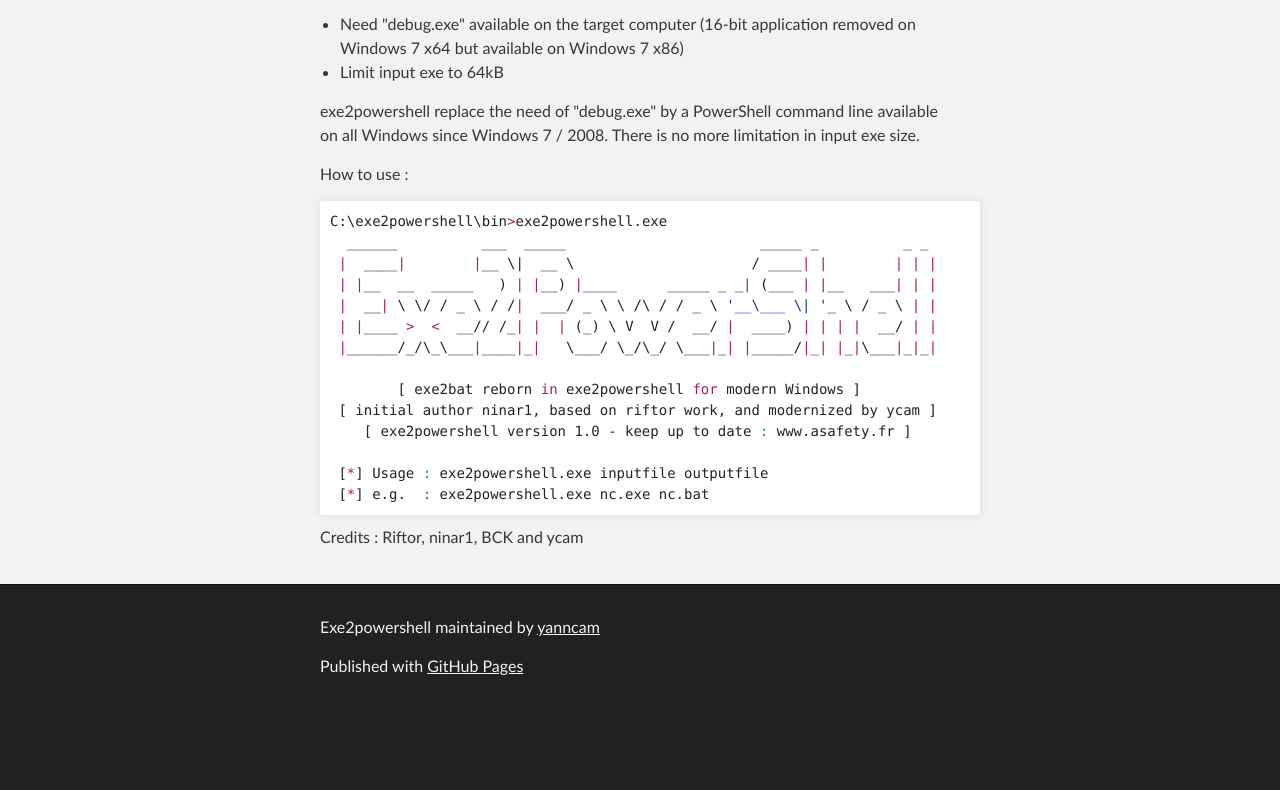
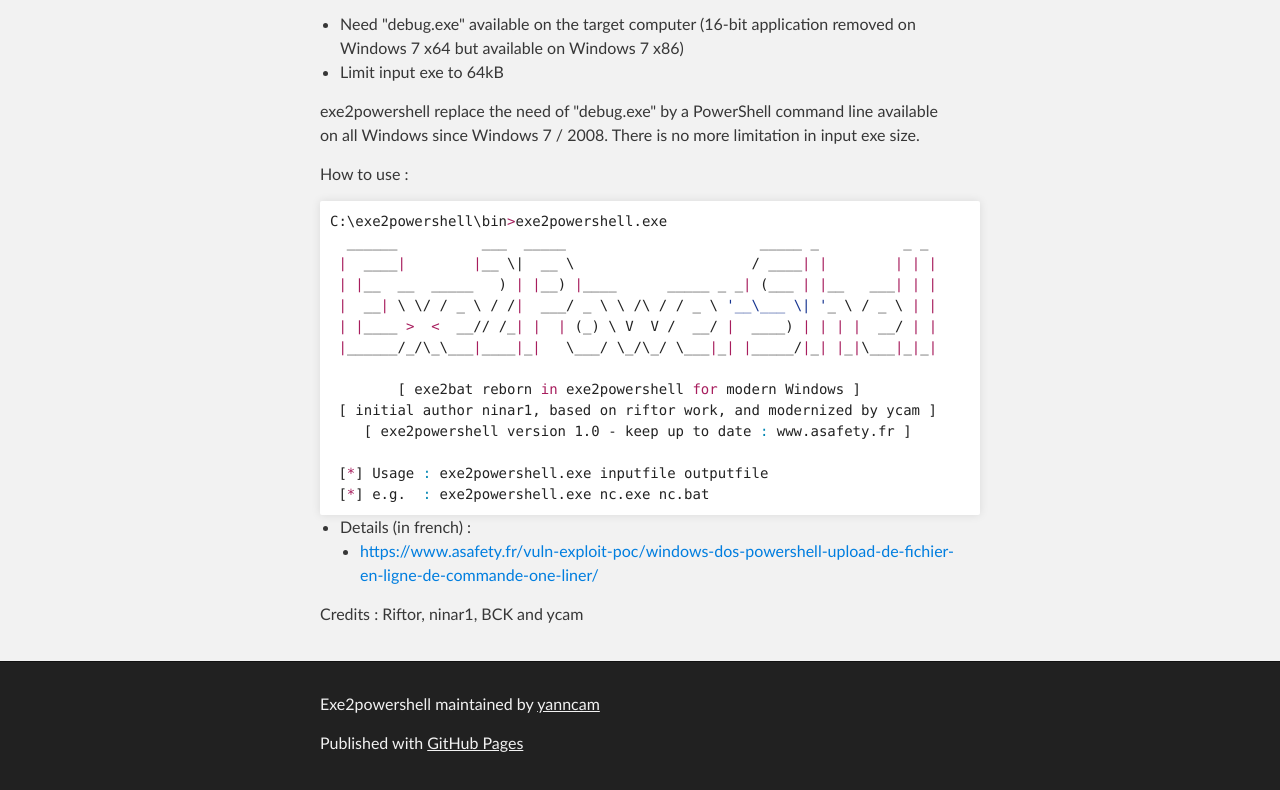
Before and after one commit to thuylt83/exe2powershell, a plain HTML site: page index.html in a window 1280 px wide. Shown: the part 594-1384 px from the top of the page. Before the commit the page ends 1307 px from the top, so only its background shows below. Drawn offline with Linux system fonts and the light colour scheme.

```diff
--- a/index.html
+++ b/index.html
@@ -74,6 +74,15 @@ There is no more limitation in input exe size.</p>
  [<span class="pl-k">*</span>] Usage <span class="pl-c1">:</span> exe2powershell.exe inputfile outputfile
  [<span class="pl-k">*</span>] e.g.  <span class="pl-c1">:</span> exe2powershell.exe nc.exe nc.bat</pre></div>
 
+<ul>
+<li>Details (in french) :
+
+<ul>
+<li><a href="https://www.asafety.fr/vuln-exploit-poc/windows-dos-powershell-upload-de-fichier-en-ligne-de-commande-one-liner/">https://www.asafety.fr/vuln-exploit-poc/windows-dos-powershell-upload-de-fichier-en-ligne-de-commande-one-liner/</a></li>
+</ul>
+</li>
+</ul>
+
 <p>Credits : Riftor, ninar1, BCK and ycam</p>
       </section>
     </div>
```
Also changed, not shown: params.json (+1 -1 lines).
